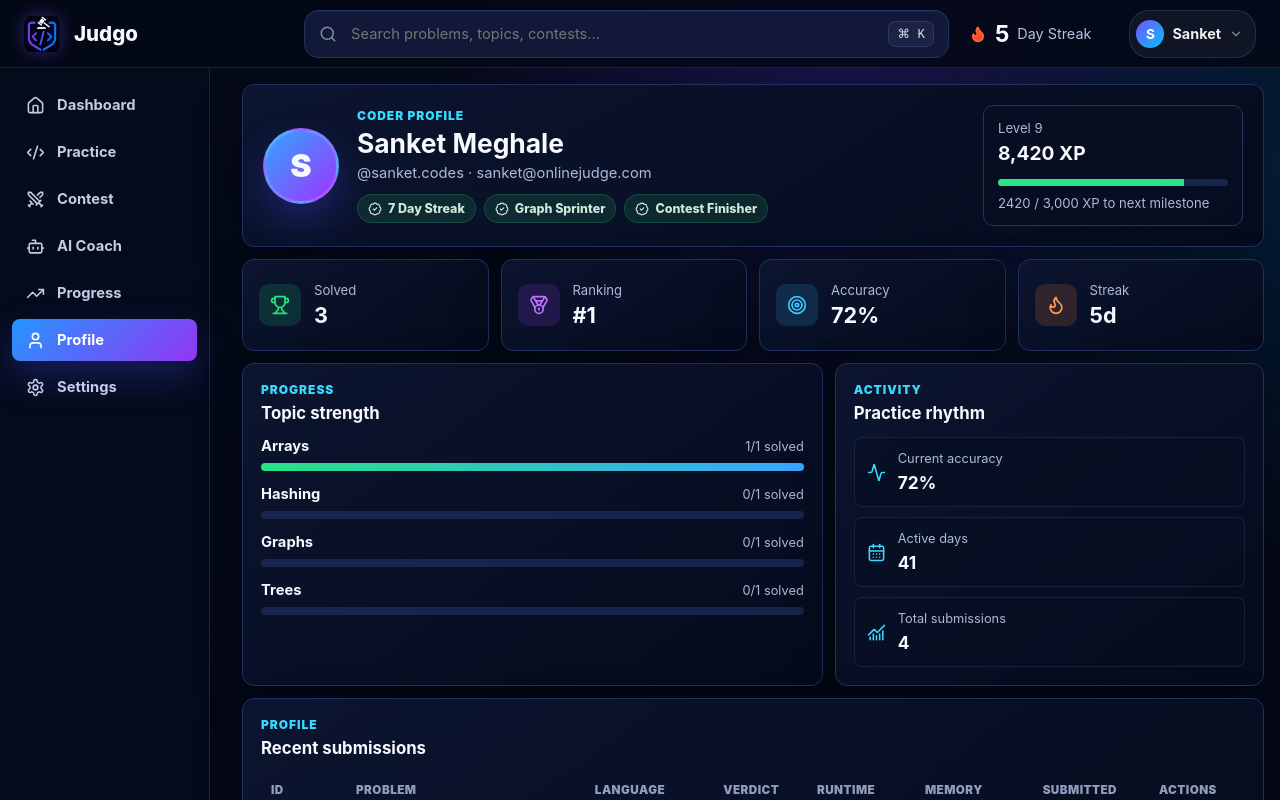
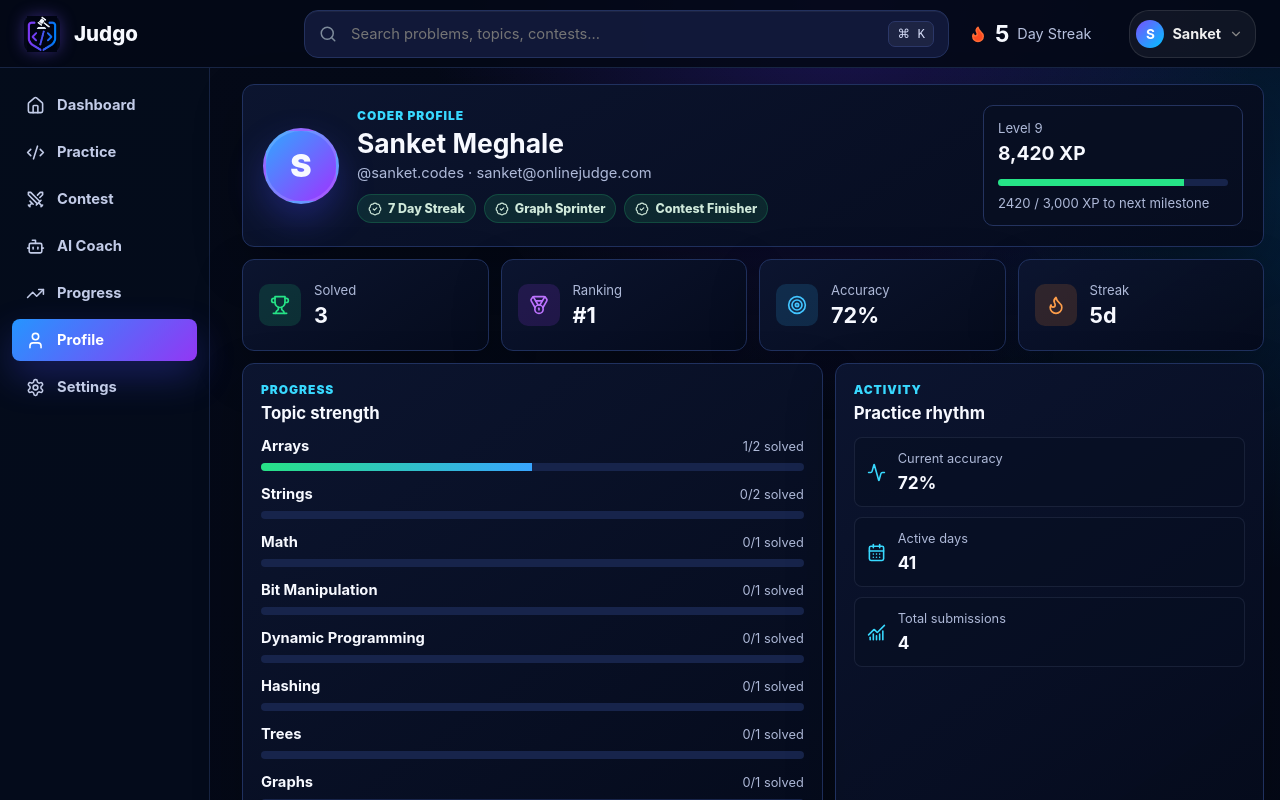
Before and after one commit to SanketMeghale/Online-Judge, a React (Vite) app in the folder apps/web/: page /profile in a window 1280 px wide. Shown: the top 800 px of the page. Built offline with nearby package versions, Linux system fonts and the light colour scheme; no server answers.

Commit message:
fix(ui): align 7-column problem table grid to remove header overlap and sync all 10 problems with localStorage/API

```diff
--- a/apps/web/src/data/AppDataContext.jsx
+++ b/apps/web/src/data/AppDataContext.jsx
@@ -22,6 +22,37 @@ const AppDataContext = createContext(null);
 export function AppDataProvider({ children }) {
   const [database, setDatabase] = useState(() => ensureDatabase());
   const [savedCode, setSavedCode] = useState(() => readSavedCode());
+
+  // Fetch & sync problems from backend API
+  useEffect(() => {
+    let isMounted = true;
+    api.getProblems().then((res) => {
+      const fetched = res?.problems || res;
+      if (Array.isArray(fetched) && fetched.length > 0 && isMounted) {
+        setDatabase((current) => {
+          const existingIds = new Set(current.problems.map((p) => p.id));
+          let changed = false;
+          const merged = [...current.problems];
+
+          for (const item of fetched) {
+            if (!existingIds.has(item.id)) {
+              merged.push(item);
+              changed = true;
+            }
+          }
+
+          if (!changed) return current;
+          const next = { ...current, problems: merged };
+          writeDatabase(next);
+          return next;
+        });
+      }
+    }).catch(() => {});
+
+    return () => {
+      isMounted = false;
+    };
+  }, []);
 
   // Listen for real-time Socket.IO submission:update events emitted by Judge Worker
   useEffect(() => {
--- a/apps/web/src/data/appData.js
+++ b/apps/web/src/data/appData.js
@@ -21,12 +21,162 @@ const baseProblems = [
     constraints: ["2 <= nums.length <= 10^4", "-10^9 <= nums[i] <= 10^9"],
     starterCode: {
       Python: "class Solution:\n    def twoSum(self, nums, target):\n        pass",
-      JavaScript: "function twoSum(nums, target) {\n  \n}",
-      Java: "class Solution {\n    public int[] twoSum(int[] nums, int target) {\n        return new int[]{};\n    }\n}"
+      JavaScript: "function twoSum(nums, target) {\n  return [0, 1];\n}",
+      Java: "class Solution {\n    public int[] twoSum(int[] nums, int target) {\n        return new int[]{0, 1};\n    }\n}"
     },
     judge: {
       acceptedTokens: ["hash", "map", "dict", "indices", "target -"],
       output: "[0, 1]"
+    }
+  },
+  {
+    id: "valid-parentheses",
+    title: "Valid Parentheses",
+    difficulty: "Easy",
+    topic: "Strings",
+    acceptance: 88,
+    submissions: 24500,
+    points: 10,
+    statement:
+      "Given a string `s` containing just the characters '(', ')', '{', '}', '[' and ']', determine if the input string is valid.",
+    examples: [
+      { input: 's = "()[]{}"', output: "true" },
+      { input: 's = "(]"', output: "false" }
+    ],
+    constraints: ["1 <= s.length <= 10^4", "s consists of parentheses only '()[]{}'"],
+    starterCode: {
+      Python: "class Solution:\n    def isValid(self, s: str) -> bool:\n        pass",
+      JavaScript: "function isValid(s) {\n  return true;\n}",
+      Java: "class Solution {\n    public boolean isValid(String s) {\n        return true;\n    }\n}"
+    },
+    judge: {
+      acceptedTokens: ["stack", "pop", "push", "isValid", "matching"],
+      output: "true"
+    }
+  },
+  {
+    id: "palindrome-number",
+    title: "Palindrome Number",
+    difficulty: "Easy",
+    topic: "Math",
+    acceptance: 82,
+    submissions: 19800,
+    points: 10,
+    statement:
+      "Given an integer `x`, return `true` if `x` is a palindrome integer, and `false` otherwise.",
+    examples: [
+      { input: "x = 121", output: "true" },
+      { input: "x = -121", output: "false" }
+    ],
+    constraints: ["-2^31 <= x <= 2^31 - 1"],
+    starterCode: {
+      Python: "class Solution:\n    def isPalindrome(self, x: int) -> bool:\n        pass",
+      JavaScript: "function isPalindrome(x) {\n  return true;\n}",
+      Java: "class Solution {\n    public boolean isPalindrome(int x) {\n        return true;\n    }\n}"
+    },
+    judge: {
+      acceptedTokens: ["reverse", "mod", "div", "string", "isPalindrome"],
+      output: "true"
+    }
+  },
+  {
+    id: "reverse-string",
+    title: "Reverse String",
+    difficulty: "Easy",
+    topic: "Strings",
+    acceptance: 91,
+    submissions: 31200,
+    points: 10,
+    statement:
+      "Write a function that reverses an array of characters `s` in-place with O(1) extra memory.",
+    examples: [
+      { input: 's = ["h","e","l","l","o"]', output: '["o","l","l","e","h"]' },
+      { input: 's = ["H","a","n","n","a","h"]', output: '["h","a","n","n","a","H"]' }
+    ],
+    constraints: ["1 <= s.length <= 10^5"],
+    starterCode: {
+      Python: "class Solution:\n    def reverseString(self, s: list) -> None:\n        pass",
+      JavaScript: "function reverseString(s) {\n  return s.reverse();\n}",
+      Java: "class Solution {\n    public void reverseString(char[] s) {\n        \n    }\n}"
+    },
+    judge: {
+      acceptedTokens: ["reverse", "swap", "left", "right", "two pointers"],
+      output: '["o","l","l","e","h"]'
+    }
+  },
+  {
+    id: "best-time-to-buy-and-sell-stock",
+    title: "Best Time to Buy and Sell Stock",
+    difficulty: "Easy",
+    topic: "Arrays",
+    acceptance: 79,
+    submissions: 28400,
+    points: 10,
+    statement:
+      "You are given an array `prices` where `prices[i]` is the price of a given stock on the i-th day. Return the maximum profit you can achieve from one transaction.",
+    examples: [
+      { input: "prices = [7,1,5,3,6,4]", output: "5" },
+      { input: "prices = [7,6,4,3,1]", output: "0" }
+    ],
+    constraints: ["1 <= prices.length <= 10^5", "0 <= prices[i] <= 10^4"],
+    starterCode: {
+      Python: "class Solution:\n    def maxProfit(self, prices: list) -> int:\n        pass",
+      JavaScript: "function maxProfit(prices) {\n  return 0;\n}",
+      Java: "class Solution {\n    public int maxProfit(int[] prices) {\n        return 0;\n    }\n}"
+    },
+    judge: {
+      acceptedTokens: ["min", "max", "profit", "price", "buy"],
+      output: "5"
+    }
+  },
+  {
+    id: "single-number",
+    title: "Single Number",
+    difficulty: "Easy",
+    topic: "Bit Manipulation",
+    acceptance: 85,
+    submissions: 22100,
+    points: 10,
+    statement:
+      "Given a non-empty array of integers `nums`, every element appears twice except for one. Find that single element.",
+    examples: [
+      { input: "nums = [2,2,1]", output: "1" },
+      { input: "nums = [4,1,2,1,2]", output: "4" }
+    ],
+    constraints: ["1 <= nums.length <= 3 * 10^4", "-3 * 10^4 <= nums[i] <= 3 * 10^4"],
+    starterCode: {
+      Python: "class Solution:\n    def singleNumber(self, nums: list) -> int:\n        pass",
+      JavaScript: "function singleNumber(nums) {\n  return 0;\n}",
+      Java: "class Solution {\n    public int singleNumber(int[] nums) {\n        return 0;\n    }\n}"
+    },
+    judge: {
+      acceptedTokens: ["xor", "^", "hash", "set", "single"],
+      output: "1"
+    }
+  },
+  {
+    id: "climbing-stairs",
+    title: "Climbing Stairs",
+    difficulty: "Easy",
+    topic: "Dynamic Programming",
+    acceptance: 84,
+    submissions: 26700,
+    points: 10,
+    statement:
+      "You are climbing a staircase. It takes `n` steps to reach the top. Each time you can either climb 1 or 2 steps. In how many distinct ways can you climb to the top?",
+    examples: [
+      { input: "n = 2", output: "2" },
+      { input: "n = 3", output: "3" }
+    ],
+    constraints: ["1 <= n <= 45"],
+    starterCode: {
+      Python: "class Solution:\n    def climbStairs(self, n: int) -> int:\n        pass",
+      JavaScript: "function climbStairs(n) {\n  return 0;\n}",
+      Java: "class Solution {\n    public int climbStairs(int n) {\n        return 0;\n    }\n}"
+    },
+    judge: {
+      acceptedTokens: ["fibonacci", "dp", "steps", "ways", "prev"],
+      output: "2"
     }
   },
   {
@@ -52,6 +202,28 @@ const baseProblems = [
     }
   },
   {
+    id: "binary-lift",
+    title: "Binary Lift Ancestors",
+    difficulty: "Medium",
+    topic: "Trees",
+    acceptance: 55,
+    submissions: 8641,
+    points: 20,
+    statement:
+      "Preprocess a rooted tree so each query returns the k-th ancestor of a node in logarithmic time.",
+    examples: [{ input: "parent = [-1,0,0,1,1], query = (4,2)", output: "0" }],
+    constraints: ["1 <= n <= 10^5", "1 <= q <= 10^5"],
+    starterCode: {
+      Python: "class TreeAncestor:\n    def __init__(self, n, parent):\n        pass\n\n    def getKthAncestor(self, node, k):\n        pass",
+      JavaScript: "class TreeAncestor {\n  constructor(n, parent) {\n    \n  }\n\n  getKthAncestor(node, k) {\n    \n  }\n}",
+      Java: "class TreeAncestor {\n    public TreeAncestor(int n, int[] parent) {\n    }\n\n    public int getKthAncestor(int node, int k) {\n        return -1;\n    }\n}"
+    },
+    judge: {
+      acceptedTokens: ["ancestor", "lift", "table", "log", "parent"],
+      output: "0"
+    }
+  },
+  {
     id: "merge-islands",
     title: "Merge Dynamic Islands",
     difficulty: "Hard",
@@ -71,28 +243,6 @@ const baseProblems = [
     judge: {
       acceptedTokens: ["union", "parent", "rank", "find", "positions"],
       output: "[1,1,2]"
-    }
-  },
-  {
-    id: "binary-lift",
-    title: "Binary Lift Ancestors",
-    difficulty: "Medium",
-    topic: "Trees",
-    acceptance: 55,
-    submissions: 8641,
-    points: 20,
-    statement:
-      "Preprocess a rooted tree so each query returns the k-th ancestor of a node in logarithmic time.",
-    examples: [{ input: "parent = [-1,0,0,1,1], query = (4,2)", output: "0" }],
-    constraints: ["1 <= n <= 10^5", "1 <= q <= 10^5"],
-    starterCode: {
-      Python: "class TreeAncestor:\n    def __init__(self, n, parent):\n        pass\n\n    def getKthAncestor(self, node, k):\n        pass",
-      JavaScript: "class TreeAncestor {\n  constructor(n, parent) {\n    \n  }\n\n  getKthAncestor(node, k) {\n    \n  }\n}",
-      Java: "class TreeAncestor {\n    public TreeAncestor(int n, int[] parent) {\n    }\n\n    public int getKthAncestor(int node, int k) {\n        return -1;\n    }\n}"
-    },
-    judge: {
-      acceptedTokens: ["ancestor", "lift", "table", "log", "parent"],
-      output: "0"
     }
   }
 ];
@@ -180,9 +330,19 @@ export function readDatabase() {
     }
 
     const parsed = JSON.parse(raw);
+    const existingIds = new Set((parsed.problems || []).map((p) => p.id));
+    const mergedProblems = [...(parsed.problems || [])];
+
+    for (const bp of baseProblems) {
+      if (!existingIds.has(bp.id)) {
+        mergedProblems.push(bp);
+      }
+    }
+
     return {
       ...seedDatabase(),
-      ...parsed
+      ...parsed,
+      problems: mergedProblems
     };
   } catch {
     return seedDatabase();
--- a/apps/web/src/pages/ProblemsList.jsx
+++ b/apps/web/src/pages/ProblemsList.jsx
@@ -85,6 +85,7 @@ export default function ProblemsList() {
 
       <section className="problem-list-panel">
         <div className="problem-list-head">
+          <span>#</span>
           <span>Problem</span>
           <span>Difficulty</span>
           <span>Topic</span>
--- a/apps/web/src/styles/main.css
+++ b/apps/web/src/styles/main.css
@@ -1645,7 +1645,8 @@ select {
 .problem-list-head,
 .problem-row {
   display: grid;
-  grid-template-columns: 52px minmax(240px, 1.8fr) 116px 120px 116px 126px;
+  grid-template-columns: 44px minmax(220px, 1.8fr) 100px 130px 110px 130px 110px;
+  gap: 12px;
 }
 
 .problem-list-head {
@@ -1656,10 +1657,6 @@ select {
   letter-spacing: 0.04em;
   padding: 12px 16px;
   text-transform: uppercase;
-}
-
-.problem-list-head span:first-child {
-  grid-column: 2;
 }
 
 .problem-row {
```
Also changed, not shown: 1 other file (tests, documents, lock files or other folders).
